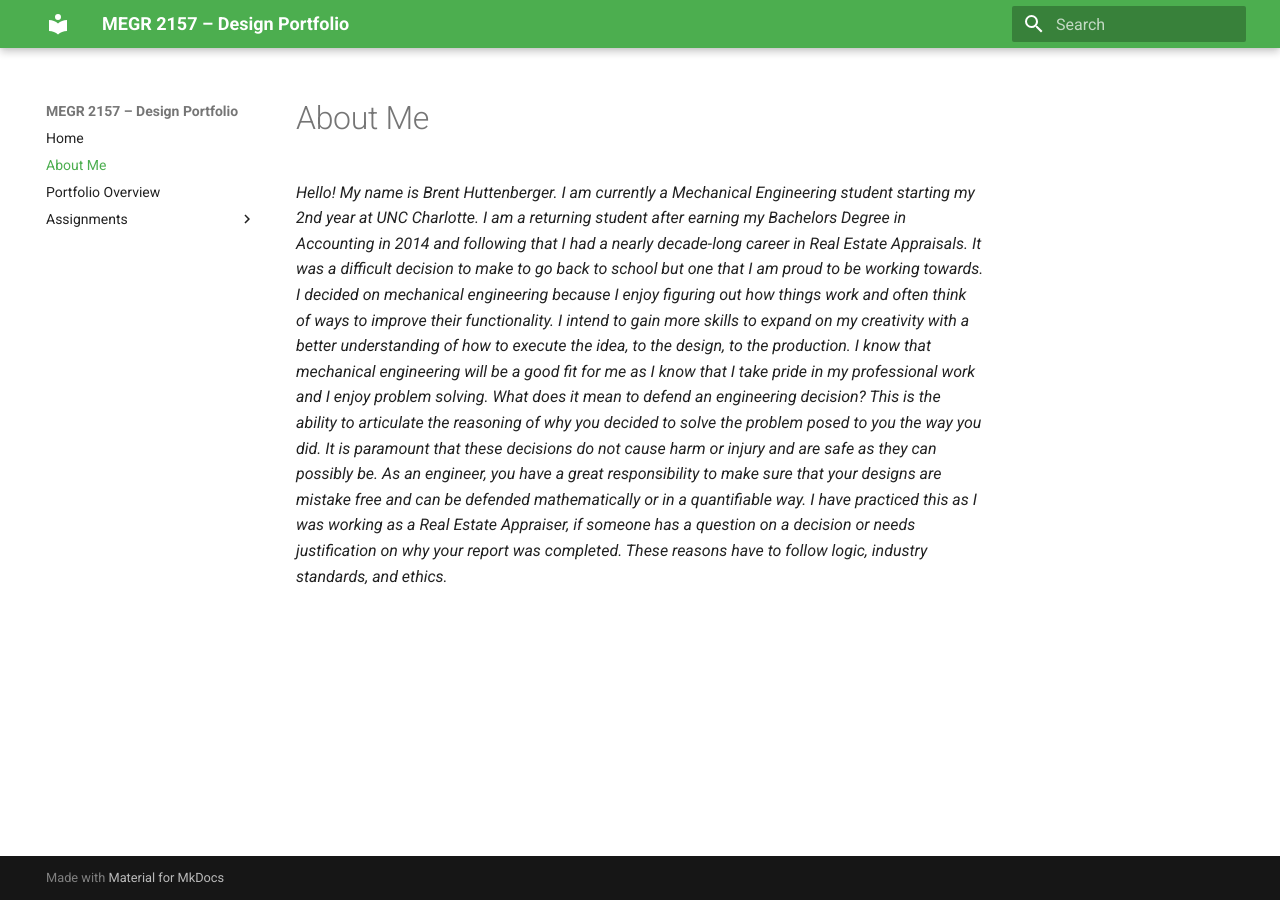
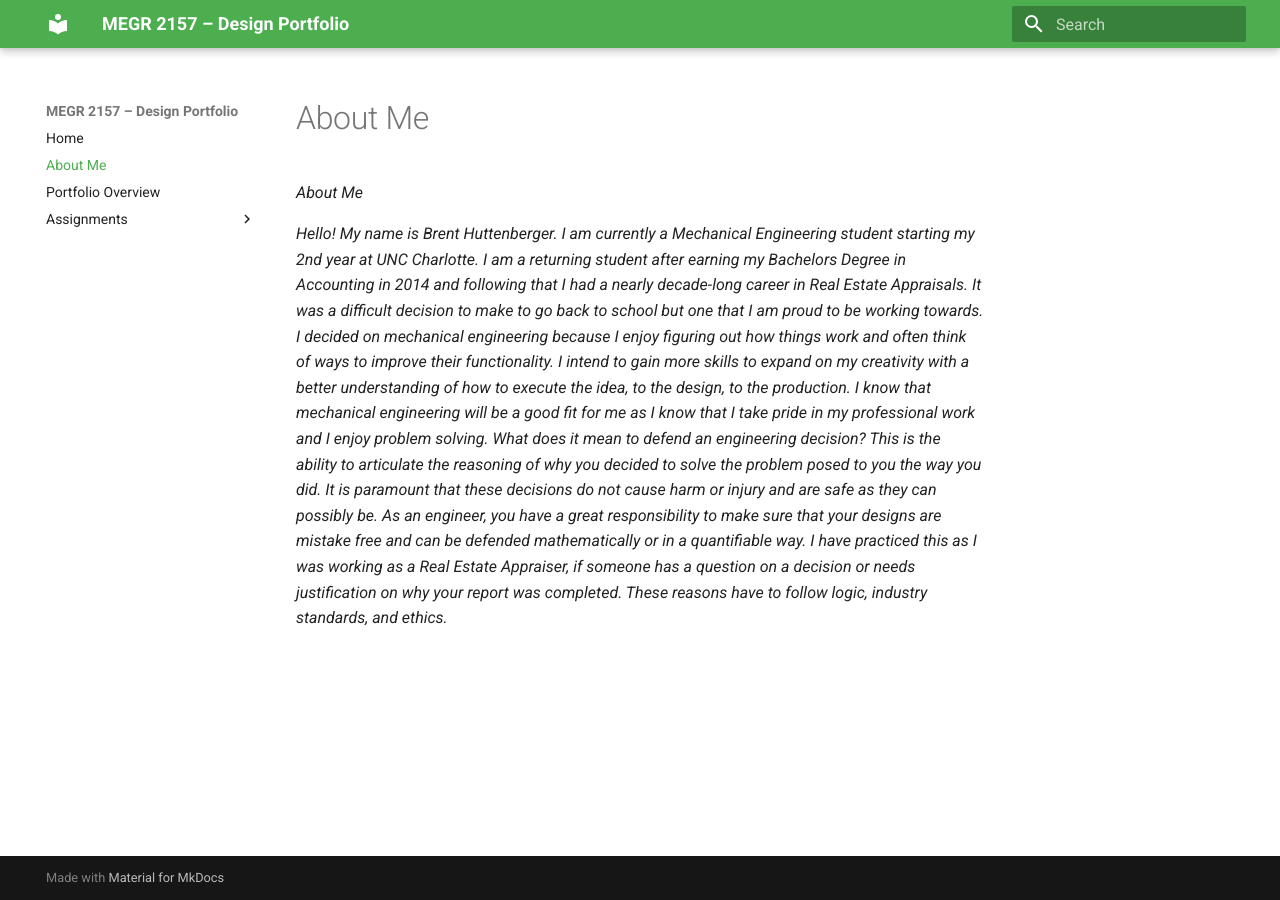
Before and after one commit to bhuttenb/megr2157-design, an MkDocs documentation site: the page built from docs/aboutme/index.md, in a window 1280 px wide. Built offline with MkDocs 1.6.1 and Material for MkDocs 9.7.7, drawn with Linux system fonts in a browser that asks for light colours.

Commit message:
Italics is softer for the about me section
Updated the header style and improved formatting for better readability.

```diff
--- a/docs/aboutme/index.md
+++ b/docs/aboutme/index.md
@@ -1,4 +1,4 @@
-#About Me
+*About Me*
 
 *Hello! My name is Brent Huttenberger. I am currently a Mechanical Engineering student starting my 2nd year at UNC Charlotte. I am a returning student after earning my Bachelors Degree in Accounting in 2014 and following that I had a nearly decade-long career in Real Estate Appraisals. It was a difficult decision to make to go back to school but one that I am proud to be working towards.*
 *I decided on mechanical engineering because I enjoy figuring out how things work and often think of ways to improve their functionality. I intend to gain more skills to expand on my creativity with a better understanding of how to execute the idea, to the design, to the production. I know that mechanical engineering will be a good fit for me as I know that I take pride in my professional work and I enjoy problem solving.*
```
